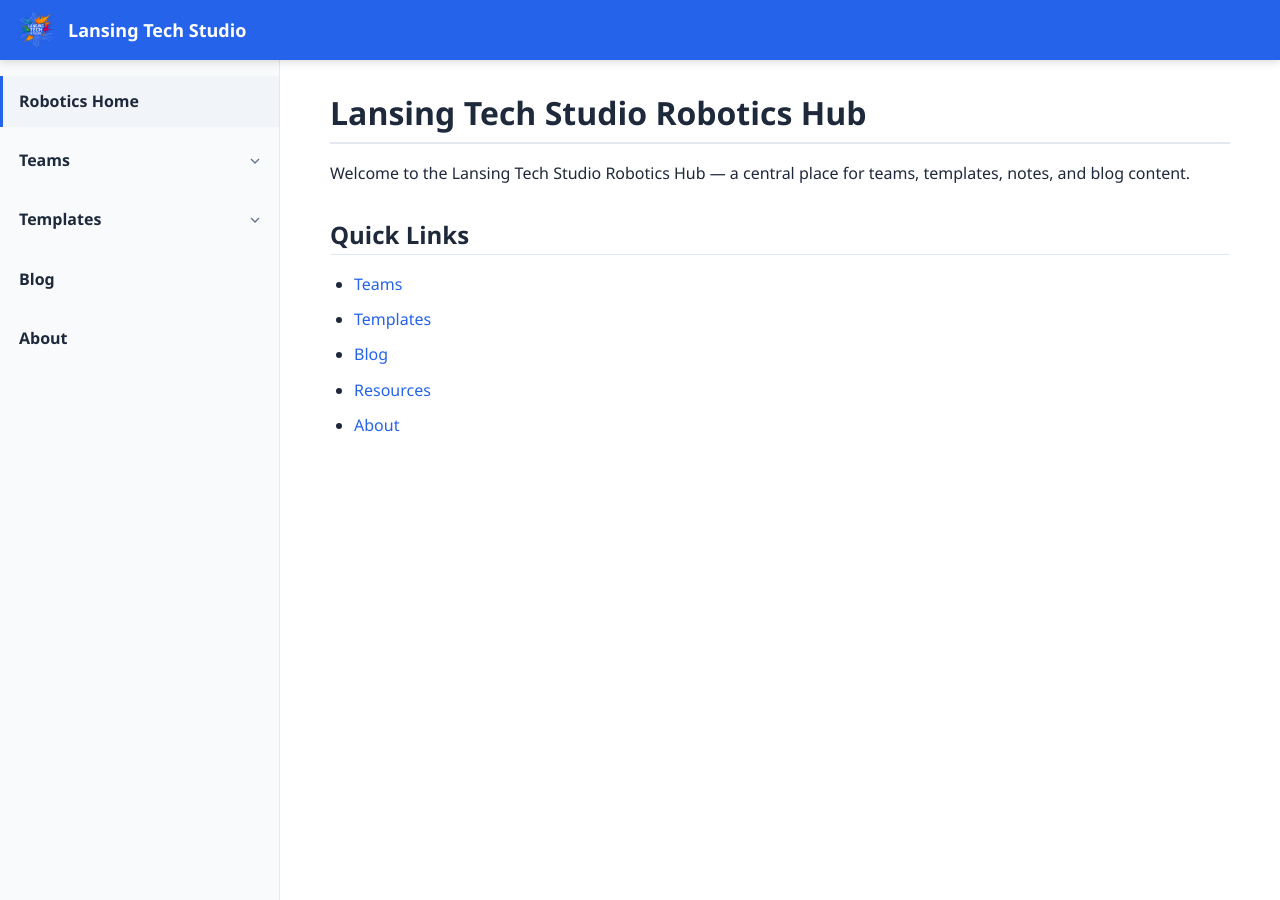
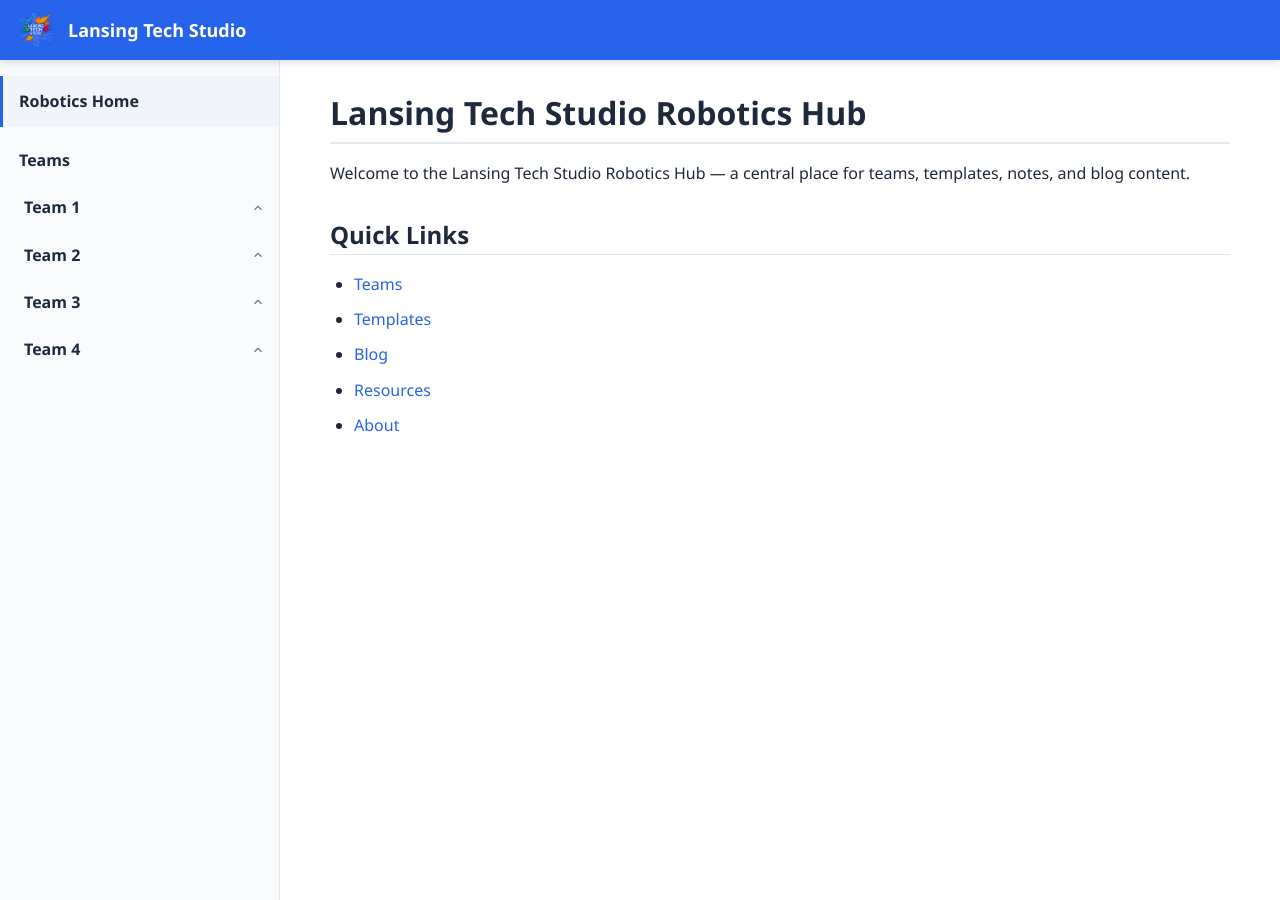
Before and after one commit to Lansing-Tech-Studio/robotics, a Jekyll site: the page built from index.md, in a window 1280 px wide and 900 px high. Built offline with Jekyll 4.4.1, drawn with Linux system fonts in a browser that asks for light colours.

Commit message:
feat: better navigation for team content

```diff
--- a/_config.yml
+++ b/_config.yml
@@ -23,19 +23,6 @@
   - title: Teams
     url: /teams
     data_source: teams
-  - title: Templates
-    url: /templates/
-    subnav:
-      - title: Daily Scrum
-        url: /templates/daily-scrum-template
-      - title: Meeting Notes
-        url: /templates/meeting-notes-template
-      - title: Robot Design
-        url: /templates/robot-design-template
-  - title: Blog
-    url: /blog
-  - title: About
-    url: /about
 
 defaults:
   - scope:
--- a/_includes/nav.html
+++ b/_includes/nav.html
@@ -8,21 +8,46 @@
   {% endif %}
   {% assign has_subnav = false %}
   {% if item.subnav or item.data_source %}{% assign has_subnav = true %}{% endif %}
-  <li class="nav-item{% if item_active %} active{% endif %}{% if has_subnav %} has-subnav{% endif %}">
+  <li class="nav-item{% if item_active %} active{% endif %}{% if has_subnav %} has-subnav{% endif %}{% if item.data_source == 'teams' %} always-open expanded{% endif %}">
     {% if item.data_source == "teams" %}
     <div class="nav-item-header">
       <a href="{{ item.url | relative_url }}">{{ item.title }}</a>
-      <button class="nav-toggle-btn" aria-label="Toggle {{ item.title }} submenu" aria-expanded="false">
-        <svg class="nav-chevron" viewBox="0 0 24 24" width="16" height="16" fill="none" stroke="currentColor" stroke-width="2">
-          <polyline points="6 9 12 15 18 9"></polyline>
-        </svg>
-      </button>
     </div>
     <ul class="nav-subnav">
+      {% assign team_sections = "blog,notes,programs" | split: "," %}
+      {% assign team_templates = "daily-scrum:Daily Scrum,meeting-notes:Meeting Notes,robot-design:Robot Design" | split: "," %}
       {% for team in site.data.teams %}
       {% assign team_url = "/teams/" | append: team.slug | append: "/" %}
-      <li class="nav-subitem">
-        <a href="{{ team_url | relative_url }}"{% if page.url contains team_url %} class="active"{% endif %}>{{ team.name }}</a>
+      {% assign team_active = false %}
+      {% if page.url contains team_url %}{% assign team_active = true %}{% endif %}
+      <li class="nav-subitem nav-team has-subnav{% if team_active %} active expanded{% endif %}">
+        <div class="nav-team-header">
+          <a href="{{ team_url | relative_url }}"{% if page.url == team_url %} class="active"{% endif %}>{{ team.name }}</a>
+          <button class="nav-toggle-btn nav-team-toggle" aria-label="Toggle {{ team.name }} submenu" aria-expanded="{% if team_active %}true{% else %}false{% endif %}">
+            <svg class="nav-chevron" viewBox="0 0 24 24" width="14" height="14" fill="none" stroke="currentColor" stroke-width="2">
+              <polyline points="6 9 12 15 18 9"></polyline>
+            </svg>
+          </button>
+        </div>
+        <div class="nav-team-body">
+          {% capture team_section_items %}{% for section in team_sections %}{% assign section_url = team_url | append: section | append: "/" %}{% assign has_content = false %}{% for p in site.pages %}{% if p.url contains section_url %}{% assign has_content = true %}{% endif %}{% endfor %}{% if has_content == false %}{% for sf in site.static_files %}{% if sf.path contains section_url %}{% assign has_content = true %}{% endif %}{% endfor %}{% endif %}{% if has_content %}<li class="nav-team-section-item"><a href="{{ section_url | relative_url }}"{% if page.url contains section_url %} class="active"{% endif %}>{{ section | capitalize }}</a></li>{% endif %}{% endfor %}{% endcapture %}
+          {% assign team_section_items = team_section_items | strip %}
+          {% if team_section_items != "" %}
+          <ul class="nav-team-sections">
+            {{ team_section_items }}
+          </ul>
+          {% endif %}
+          <div class="nav-team-section-label">Templates</div>
+          <ul class="nav-team-sections nav-team-templates">
+            {% for tpl in team_templates %}
+              {% assign tpl_parts = tpl | split: ":" %}
+              {% assign tpl_slug = tpl_parts[0] %}
+              {% assign tpl_title = tpl_parts[1] %}
+              {% assign tpl_url = team_url | append: "templates/" | append: tpl_slug | append: "/" %}
+              <li class="nav-team-section-item"><a href="{{ tpl_url | relative_url }}"{% if page.url contains tpl_url %} class="active"{% endif %}>{{ tpl_title }}</a></li>
+            {% endfor %}
+          </ul>
+        </div>
       </li>
       {% endfor %}
     </ul>
--- a/_includes/templates/robot-design.html
+++ b/_includes/templates/robot-design.html
@@ -11,10 +11,6 @@
   &emsp;
   <strong>Date:</strong>
   {% if date %}<span class="filled">{{ date | date: "%Y-%m-%d" }}</span>{% else %}<span class="filled js-today" data-blank-fallback="&nbsp;">&nbsp;</span>{% endif %}
-</div>
-
-<div class="field-row">
-  <strong>Author(s):</strong> <span class="blank-wide">&nbsp;</span>
 </div>
 
 <h2>Design Goal</h2>
--- a/_layouts/default.html
+++ b/_layouts/default.html
@@ -52,8 +52,9 @@
     document.querySelectorAll('.nav-toggle-btn').forEach(function(btn) {
       btn.addEventListener('click', function(e) {
         e.preventDefault();
-        const navItem = this.closest('.nav-item');
-        const isExpanded = navItem.classList.toggle('expanded');
+        const target = this.closest('.nav-team') || this.closest('.nav-item');
+        if (!target) return;
+        const isExpanded = target.classList.toggle('expanded');
         this.setAttribute('aria-expanded', isExpanded);
       });
     });
--- a/assets/style/site.css
+++ b/assets/style/site.css
@@ -213,6 +213,10 @@
   transform: rotate(180deg);
 }
 
+.nav-team.expanded > .nav-team-header .nav-chevron {
+  transform: rotate(180deg);
+}
+
 .nav-item > a:hover,
 .nav-item.active > a,
 .nav-item.has-subnav > .nav-item-header:hover,
@@ -239,6 +243,10 @@
   max-height: 500px;
 }
 
+.nav-item.always-open .nav-subnav {
+  max-height: none;
+}
+
 .nav-subitem > a {
   display: block;
   padding: 0.5rem var(--spacing-unit) 0.5rem calc(var(--spacing-unit) * 1.5);
@@ -250,6 +258,77 @@
 
 .nav-subitem > a:hover,
 .nav-subitem > a.active {
+  color: var(--primary-color);
+}
+
+/* Per-team subsections (Blog, Notes, Programs, etc.) */
+.nav-team {
+  margin-bottom: 0.25rem;
+}
+
+.nav-team-header {
+  display: flex;
+  align-items: center;
+}
+
+.nav-team-header > a {
+  flex: 1;
+  display: block;
+  padding: 0.5rem var(--spacing-unit) 0.5rem calc(var(--spacing-unit) * 1.5);
+  color: var(--text-color);
+  text-decoration: none;
+  font-weight: 600;
+  transition: color 0.2s;
+}
+
+.nav-team-header > a:hover,
+.nav-team-header > a.active {
+  color: var(--primary-color);
+}
+
+.nav-team-toggle {
+  width: 26px;
+  height: 26px;
+  margin-right: 0.5rem;
+}
+
+.nav-team-body {
+  max-height: 0;
+  overflow: hidden;
+  transition: max-height 0.3s ease;
+}
+
+.nav-team.expanded > .nav-team-body {
+  max-height: 1000px;
+}
+
+.nav-team-section-label {
+  padding: 0.5rem var(--spacing-unit) 0.15rem calc(var(--spacing-unit) * 2);
+  color: var(--text-muted);
+  font-size: 0.7rem;
+  font-weight: 700;
+  text-transform: uppercase;
+  letter-spacing: 0.05em;
+}
+
+.nav-team-sections {
+  list-style: none;
+  margin: 0;
+  padding: 0;
+}
+
+.nav-team-section-item > a {
+  display: block;
+  padding: 0.3rem var(--spacing-unit) 0.3rem calc(var(--spacing-unit) * 2.25);
+  color: var(--text-muted);
+  text-decoration: none;
+  font-size: 0.85rem;
+  font-weight: 500;
+  transition: color 0.2s;
+}
+
+.nav-team-section-item > a:hover,
+.nav-team-section-item > a.active {
   color: var(--primary-color);
 }
 
```
Also changed, not shown: _includes/templates/meeting-notes.html (+14 -14 lines), about.md (deleted, +0 -8 lines), blog.md (deleted, +0 -11 lines), templates/daily-scrum-template.md (deleted, +0 -6 lines), templates/index.md (deleted, +0 -27 lines), templates/meeting-notes-template.md (deleted, +0 -6 lines), templates/robot-design-template.md (deleted, +0 -6 lines).
